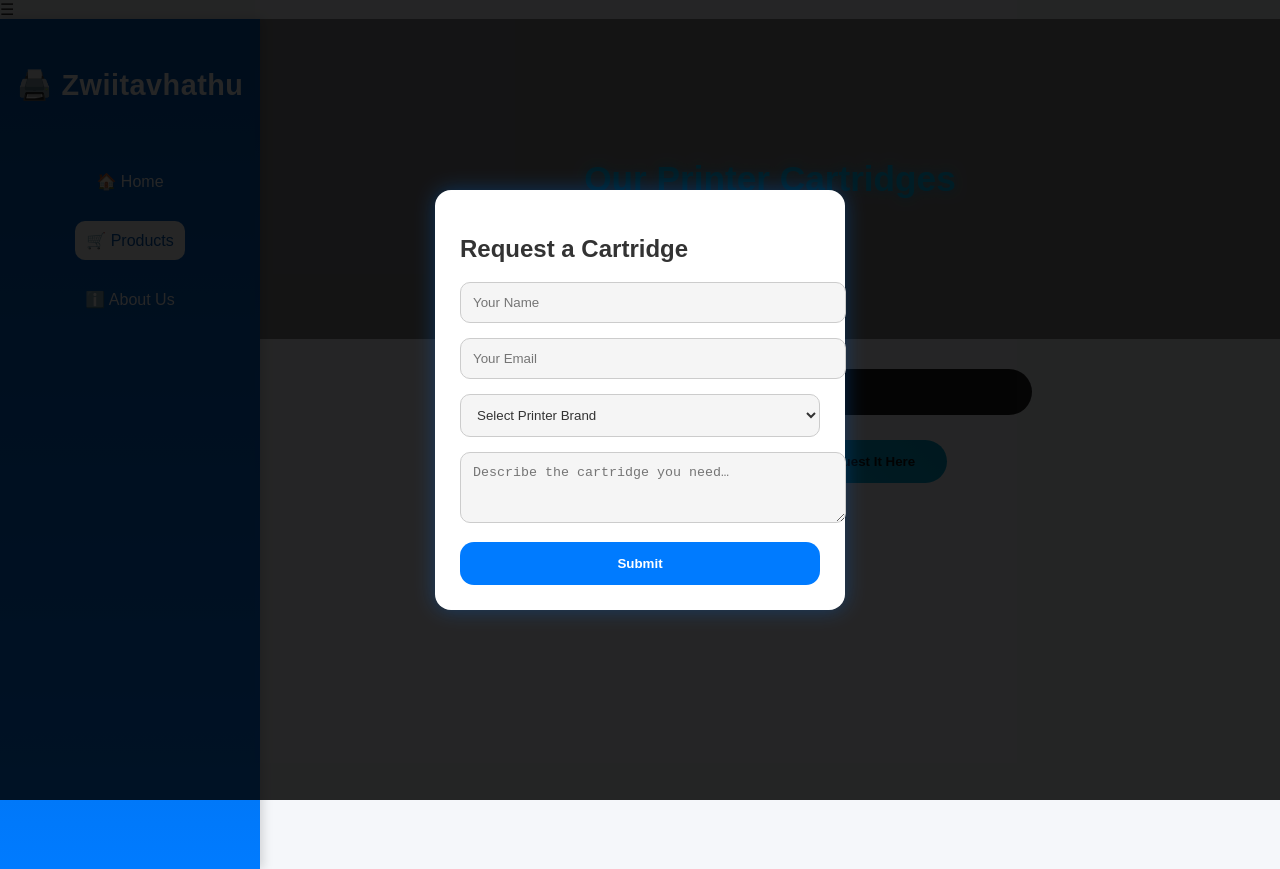
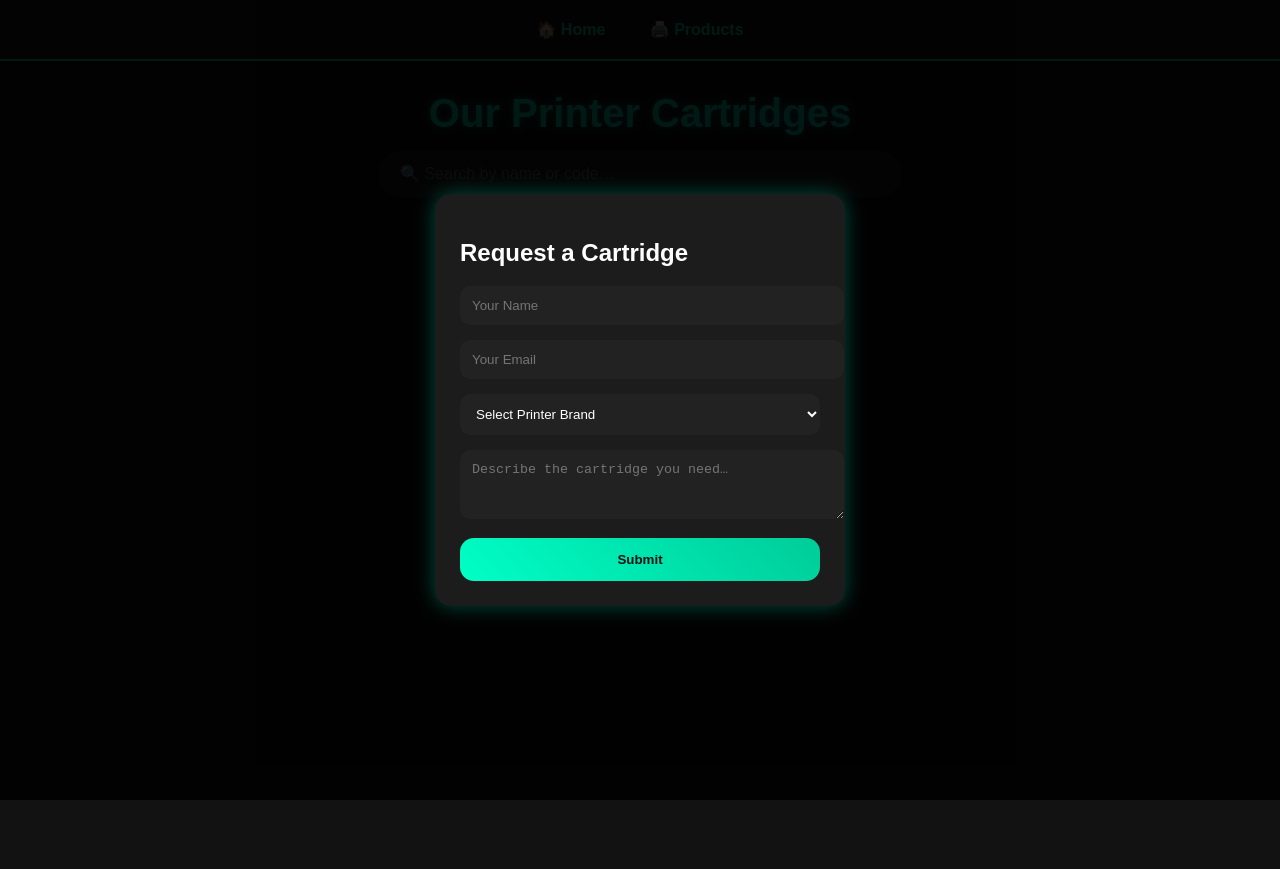
Before and after one commit to Rotondwa-cloud/zwiitavhathu-cartridges, a website: page public/products.html in a window 1280 px wide. Both pictures are taken after a click on the button "💬 Can't Find Your Cartridge? Request It Here". After the commit the page ends 800 px from the top, so only its background shows below. Drawn offline with Linux system fonts and the light colour scheme; no server answers.

Commit message:
Update products.html

```diff
--- a/public/products.html
+++ b/public/products.html
@@ -5,41 +5,46 @@
 <meta name="viewport" content="width=device-width, initial-scale=1.0" />
 <title>Zwiitavhathu Cartridges – Products</title>
 
-  <link rel="stylesheet" href="style.css">
-
 <style>
-    /* ====== PRODUCTS PAGE ====== */
-    .products-hero {
-      position: relative;
-      height: 40vh;
-      background: url('images/backk.jpg') center/cover no-repeat;
-      display: flex;
-      justify-content: center;
-      align-items: center;
-      text-align: center;
-      margin-bottom: 30px;
+/* === Reset & Body === */
+body {
+  margin: 0;
+  font-family: 'Poppins', sans-serif;
+  background: #121212;
+  color: #fff;
+  overflow-x: hidden;
 }
 
-    .products-hero::before {
-      content: "";
-      position: absolute;
-      inset: 0;
-      background: rgba(0, 0, 0, 0.45);
+/* === Header === */
+header {
+  background: #1c1c1c;
+  padding: 20px;
+  text-align: center;
+  border-bottom: 2px solid #00ffc6;
+}
+header a {
+  color: #00ffc6;
+  margin: 0 20px;
+  text-decoration: none;
+  font-weight: 600;
+  transition: color 0.3s;
+}
+header a:hover { color: #00cc99; }
+
+/* === Title === */
+h1 {
+  text-align: center;
+  margin: 30px 0 15px;
+  font-size: 2.5em;
+  color: #00ffc6;
+  text-shadow: 0 0 8px rgba(0,255,198,0.5);
 }
 
-    .products-hero h1 {
-      position: relative;
-      z-index: 2;
-      font-size: 2.2em;
-      color: #00c3ff;
-      text-shadow: 0 0 12px rgba(0,195,255,0.6);
-    }
-
+/* === Search === */
 .search-bar {
   text-align: center;
   margin-bottom: 25px;
 }
-
 .search-bar input {
   width: 90%;
   max-width: 480px;
@@ -52,16 +57,16 @@
   outline: none;
   transition: all 0.3s;
 }
-
 .search-bar input:focus {
   background: #2a2a2a;
-      box-shadow: 0 0 12px #00c3ff;
+  box-shadow: 0 0 12px #00ffc6;
 }
 
+/* === Request Button === */
 .request-btn {
   display: block;
   margin: 20px auto 40px;
-      background: linear-gradient(45deg, #00c3ff, #00a1cc);
+  background: linear-gradient(45deg, #00ffc6, #00cc99);
   color: #111;
   padding: 14px 32px;
   font-weight: bold;
@@ -70,98 +75,105 @@
   cursor: pointer;
   transition: 0.3s;
 }
-
 .request-btn:hover {
-      background: linear-gradient(45deg, #00a1cc, #0088aa);
+  background: linear-gradient(45deg, #00cc99, #00b387);
   transform: scale(1.05);
 }
 
-    .product-grid {
+/* === Product Grid === */
+.container {
   display: grid;
-      grid-template-columns: repeat(auto-fit, minmax(240px, 1fr));
+  grid-template-columns: repeat(auto-fill, minmax(200px, 1fr));
   gap: 25px;
   padding: 0 25px 50px;
 }
 
+/* === Card Container for Flip Effect === */
 .card-wrapper {
   perspective: 1000px;
 }
 
+/* === Card Style === */
 .card {
-      background: #fff;
+  background: #1f1f1f;
   border-radius: 18px;
   text-align: center;
-      box-shadow: 0 4px 12px rgba(0,0,0,0.08);
-      transition: transform 0.6s, box-shadow 0.3s;
+  box-shadow: 0 6px 18px rgba(0,0,0,0.5);
+  transition: transform 0.6s;
   transform-style: preserve-3d;
   position: relative;
   cursor: pointer;
   opacity: 0;
   transform: translateY(30px);
 }
-
 .card.visible {
   opacity: 1;
   transform: translateY(0);
   transition: transform 0.6s, opacity 0.6s;
 }
+.card:hover {
+  transform: translateY(-8px) rotateY(0deg);
+  box-shadow: 0 12px 24px rgba(0,255,198,0.4);
+}
 
+/* === Card Front & Back === */
 .card-front, .card-back {
   backface-visibility: hidden;
   border-radius: 18px;
   padding: 20px;
   position: relative;
 }
-
 .card-back {
   position: absolute;
   top: 0;
   left: 0;
   width: 100%;
   height: 100%;
-      background: #f0f0f0;
-      color: #333;
+  background: #1a1a1a;
+  color: #fff;
   transform: rotateY(180deg);
   display: flex;
   flex-direction: column;
   justify-content: center;
-      border-radius: 18px;
 }
 
+/* Flip effect on hover */
 .card-wrapper:hover .card {
   transform: rotateY(180deg) translateY(-8px);
 }
 
+/* === Product Image === */
 .card img {
   width: 130px;
   height: 130px;
   object-fit: contain;
+  background: #fff;
+  padding: 10px;
   border-radius: 12px;
   margin-bottom: 15px;
   transition: transform 0.3s;
 }
 
+/* === Product Info === */
 .card h3 {
   font-size: 1.1em;
-      color: #0056b3;
+  color: #00ffc6;
   margin: 10px 0 5px;
 }
-
 .card small {
-      color: #666;
+  color: #bbb;
   display: block;
   margin-bottom: 8px;
 }
-
 .price {
   font-weight: bold;
   font-size: 1.05em;
   margin-bottom: 12px;
 }
-
-    .price.normal { color: #007bff; }
+.price.normal { color: #00ffc6; }
 .price.request { color: #ffcc00; }
 
+/* === Order Button Overlay === */
 .overlay-btn {
   position: absolute;
   bottom: 20px;
@@ -170,50 +182,64 @@
   opacity: 0;
   transition: opacity 0.3s, transform 0.3s;
 }
-
 .card-wrapper:hover .overlay-btn {
   opacity: 1;
   transform: translateX(-50%) translateY(0);
 }
 
-    /* Modal Overrides */
+/* === Modal === */
+.modal-bg {
+  display: none;
+  position: fixed;
+  inset: 0;
+  background: rgba(0,0,0,0.9);
+  justify-content: center;
+  align-items: center;
+  z-index: 20;
+}
 .modal {
-      background: #fff;
-      color: #333;
-    }
-
-    .modal button {
-      background: #007bff;
+  background: #1c1c1c;
+  padding: 25px;
+  border-radius: 16px;
+  width: 90%;
+  max-width: 360px;
+  box-shadow: 0 0 20px rgba(0,255,198,0.3);
   color: #fff;
 }
-
+.modal input, .modal select, .modal textarea {
+  width: 100%;
+  padding: 12px;
+  margin-bottom: 15px;
+  border-radius: 10px;
+  border: none;
+  background: #222;
+  color: #fff;
+}
+.modal button {
+  width: 100%;
+  padding: 14px;
+  border-radius: 14px;
+  border: none;
+  background: linear-gradient(45deg, #00ffc6, #00cc99);
+  color: #111;
+  font-weight: bold;
+  cursor: pointer;
+  transition: 0.3s;
+}
 .modal button:hover {
-      background: #0056b3;
+  background: linear-gradient(45deg, #00cc99, #00b387);
 }
 </style>
 </head>
 
 <body>
-  <span class="mobile-toggle" onclick="toggleMenu()">☰</span>
 
-  <div class="container">
-    <!-- SIDEBAR -->
-    <aside class="sidebar">
-      <h2 class="sidebar-logo">🖨️ Zwiitavhathu</h2>
-      <nav>
-        <ul>
-          <li><a href="index.html">🏠 Home</a></li>
-          <li><a href="products.html" class="active">🛒 Products</a></li>
-          <li><a href="about.html">ℹ️ About Us</a></li>
-        </ul>
-      </nav>
-    </aside>
+<header>
+  <a href="/">🏠 Home</a>
+  <a href="/products">🖨️ Products</a>
+</header>
 
-    <!-- MAIN CONTENT -->
-    <main class="content">
-      <section class="products-hero">
 <h1>Our Printer Cartridges</h1>
-      </section>
 
 <div class="search-bar">
   <input id="searchInput" placeholder="🔍 Search by name or code…">
@@ -223,14 +249,16 @@
   💬 Can't Find Your Cartridge? Request It Here
 </button>
 
-      <div id="product-container" class="product-grid"></div>
+<div id="product-container" class="container"></div>
 
 <!-- Modal -->
 <div id="modal-bg" class="modal-bg">
   <div class="modal">
     <h2 id="modalTitle">Request</h2>
+
     <input id="customerName" placeholder="Your Name">
     <input id="customerEmail" placeholder="Your Email">
+
     <select id="printerType">
       <option value="">Select Printer Brand</option>
       <option>HP</option>
@@ -239,25 +267,20 @@
       <option>Brother</option>
       <option>Other</option>
     </select>
+
     <div id="quantitySection">
       <input type="number" id="quantity" min="1" value="1">
     </div>
+
     <div id="notesSection">
       <textarea id="notes" rows="3" placeholder="Describe the cartridge you need…"></textarea>
     </div>
+
     <button id="submitOrder">Submit</button>
   </div>
 </div>
 
-    </main>
-  </div>
-
 <script>
-    // Mobile Menu Toggle
-    function toggleMenu() {
-      document.querySelector('.sidebar').classList.toggle('open');
-    }
-
 let selectedProduct = null;
 
 /* Load Products */
@@ -271,8 +294,8 @@
   const filtered = products.filter(p => p.price || p.is_query_only);
 
   filtered.forEach(p => {
-        const cardWrapper = document.createElement("div");
-        cardWrapper.className = "card-wrapper";
+    const wrapper = document.createElement("div");
+    wrapper.className = "card-wrapper";
 
     const card = document.createElement("div");
     card.className = "card";
@@ -287,21 +310,34 @@
         <h3>${p.name}</h3>
         ${p.code ? `<small>Code: ${p.code}</small>` : ""}
         <div class="price ${isQuery ? 'request' : 'normal'}">${priceText}</div>
+      </div>
+      <div class="card-back">
+        <p>${isQuery ? "Contact us for pricing details." : "Click below to order."}</p>
+      </div>
       <button class="order-btn overlay-btn" onclick="openModal(${p.id}, ${isQuery})">
         ${isQuery ? "💬 Query Price" : "🛒 Order Now"}
       </button>
-          </div>
     `;
 
-        cardWrapper.appendChild(card);
-        container.appendChild(cardWrapper);
-
-        setTimeout(() => card.classList.add("visible"), 100);
+    wrapper.appendChild(card);
+    container.appendChild(wrapper);
   });
 
+  fadeInCards();
   if (!container.innerHTML.trim()) {
     container.innerHTML = "<p>No matching cartridges found.</p>";
   }
+}
+
+/* Fade-in on scroll */
+function fadeInCards() {
+  const cards = document.querySelectorAll(".card");
+  const observer = new IntersectionObserver(entries => {
+    entries.forEach(entry => {
+      if (entry.isIntersecting) entry.target.classList.add("visible");
+    });
+  }, { threshold: 0.1 });
+  cards.forEach(card => observer.observe(card));
 }
 
 /* Open Modal */
@@ -321,8 +357,10 @@
 /* General Request */
 function openGeneralRequest() {
   selectedProduct = { id: null, isQueryOnly: true };
+
   document.getElementById("modal-bg").style.display = "flex";
   document.getElementById("modalTitle").innerText = "Request a Cartridge";
+
   document.getElementById("quantitySection").style.display = "none";
   document.getElementById("notesSection").style.display = "block";
 }
@@ -379,5 +417,6 @@
 /* Load on Start */
 loadProducts();
 </script>
+
 </body>
 </html>
```
Lines whose indentation alone changed are shown as unchanged.
